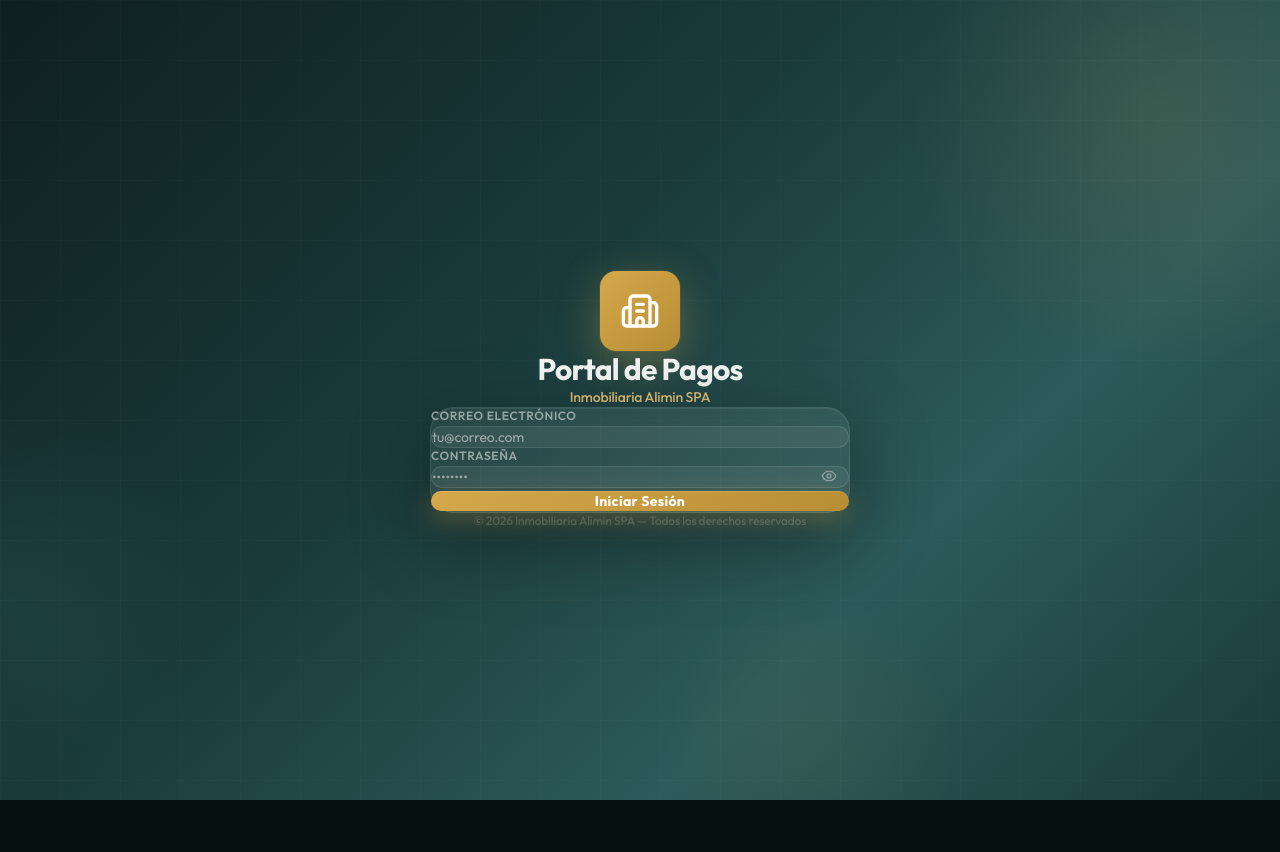
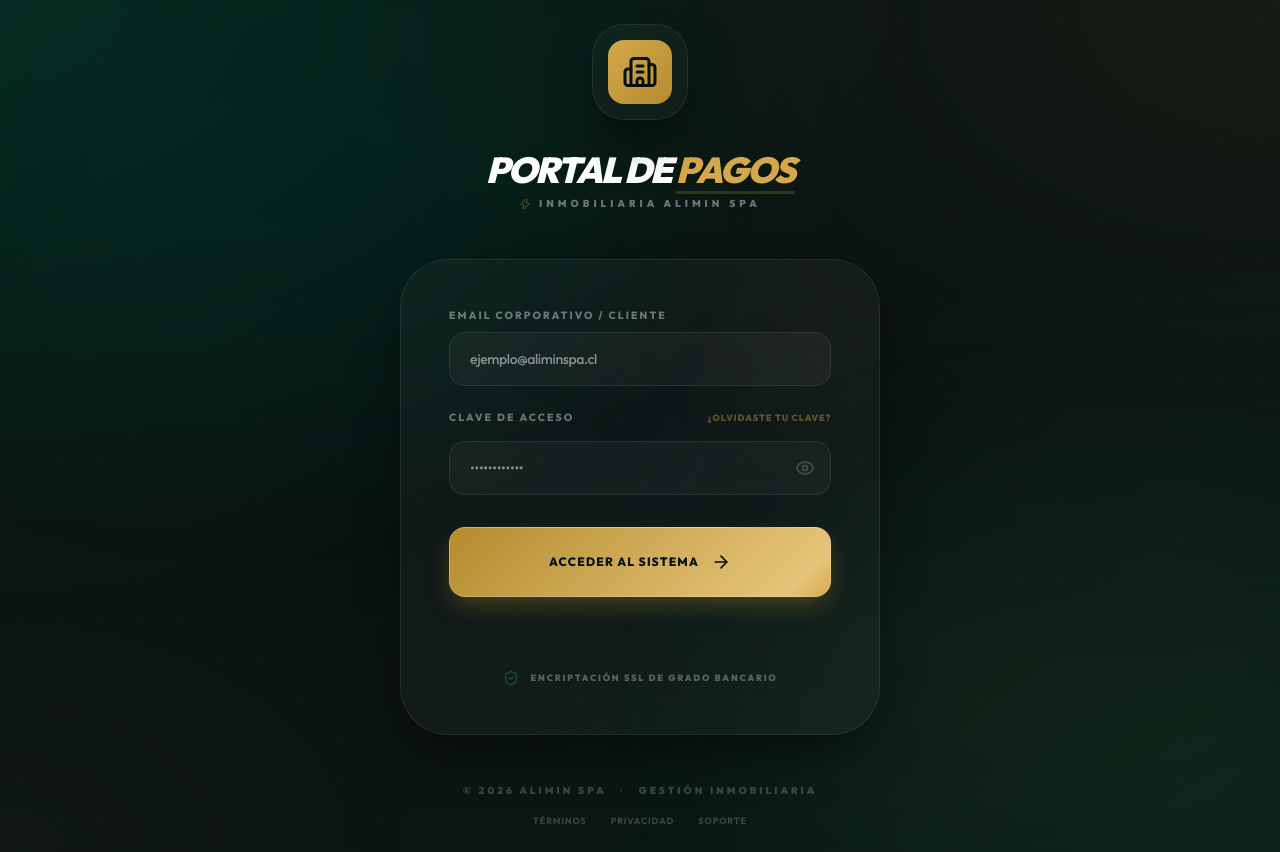
Before and after one commit to Nico-lab-cl/alimin-pagos, a Next.js app: page /login in a window 1280 px wide. Before the commit the page ends 800 px from the top, so only its background shows below. Built offline with nearby package versions, Linux system fonts and the light colour scheme.

Commit message:
design: ultra-premium Emerald & Gold overhaul for login and layouts

```diff
--- a/src/app/globals.css
+++ b/src/app/globals.css
@@ -1,150 +1,156 @@
 @import "tailwindcss";
 
+@theme {
+  --color-background: #061010;
+  --color-foreground: #ffffff;
+  --color-primary: #0a2a2a;
+  --color-primary-dark: #051414;
+  --color-accent: #d4a84b;
+  --color-accent-light: #e6c57a;
+  --color-accent-dark: #b68b2f;
+  --color-success: #10b981;
+  --color-warning: #f59e0b;
+  --color-error: #ef4444;
+
+  --font-inter: var(--font-inter);
+  --font-outfit: var(--font-outfit);
+
+  --animate-fade-in: fade-in 0.6s ease-out forwards;
+  --animate-slide-up: slide-up 0.8s cubic-bezier(0.16, 1, 0.3, 1) forwards;
+  --animate-float: float 4s ease-in-out infinite;
+  --animate-glow: glow 2s ease-in-out infinite alternate;
+
+  @keyframes fade-in {
+    from { opacity: 0; }
+    to { opacity: 1; }
+  }
+  @keyframes slide-up {
+    from { opacity: 0; transform: translateY(30px); }
+    to { opacity: 1; transform: translateY(0); }
+  }
+  @keyframes float {
+    0%, 100% { transform: translateY(0); }
+    50% { transform: translateY(-15px); }
+  }
+  @keyframes glow {
+    from { box-shadow: 0 0 5px rgba(212, 168, 75, 0.2); }
+    to { box-shadow: 0 0 20px rgba(212, 168, 75, 0.6); }
+  }
+}
+
 :root {
-  /* Royal Dark Palette */
-  --primary: #081616;
-  --primary-light: #0c2424;
-  --primary-dark: #040c0c;
-
-  --accent: #d4a84b;
-  --accent-light: #e0be72;
-  --accent-dark: #b88e35;
-
   --background: #061010;
   --foreground: #ffffff;
-
-  --muted: rgba(255, 255, 255, 0.03);
-  --muted-foreground: rgba(255, 255, 255, 0.4);
-
-  --border: rgba(255, 255, 255, 0.06);
-  --radius: 1.5rem;
-
-  /* Status Colors with Premium Glows */
-  --success: #10b981;
-  --warning: #f59e0b;
-  --destructive: #ef4444;
-  --info: #3b82f6;
-}
-
-@theme {
-  --color-accent: var(--accent);
-  --color-accent-light: var(--accent-light);
-  --color-accent-dark: var(--accent-dark);
-}
-
-* {
-  margin: 0;
-  padding: 0;
-  box-sizing: border-box;
+  --accent: #d4a84b;
+  --accent-dark: #b68b2f;
+  --accent-light: #e6c57a;
 }
 
 body {
-  font-family: 'Outfit', 'Inter', -apple-system, sans-serif;
+  background-color: var(--background);
   color: var(--foreground);
-  background: var(--background);
+  font-family: var(--font-outfit), var(--font-inter), sans-serif;
   -webkit-font-smoothing: antialiased;
-  letter-spacing: -0.01em;
+  -moz-osx-font-smoothing: grayscale;
 }
 
-/* ═══ Scrollbar Customization ═══ */
-::-webkit-scrollbar {
-  width: 5px;
-}
-::-webkit-scrollbar-track {
-  background: var(--background);
-}
-::-webkit-scrollbar-thumb {
-  background: var(--border);
-  border-radius: 10px;
-}
-::-webkit-scrollbar-thumb:hover {
-  background: var(--accent-dark);
+/* --- Ultra-Premium Glassmorphism --- */
+
+.glass-card {
+  background: rgba(255, 255, 255, 0.03);
+  backdrop-filter: blur(20px);
+  -webkit-backdrop-filter: blur(20px);
+  border: 1px solid rgba(255, 255, 255, 0.08);
+  box-shadow: 0 25px 50px -12px rgba(0, 0, 0, 0.5);
 }
 
-/* ═══ Glass Utility ═══ */
 .glass-panel {
   background: rgba(255, 255, 255, 0.02);
-  backdrop-filter: blur(20px);
-  -webkit-backdrop-filter: blur(20px);
+  backdrop-filter: blur(12px);
+  -webkit-backdrop-filter: blur(12px);
   border: 1px solid rgba(255, 255, 255, 0.05);
-  box-shadow: 0 8px 32px 0 rgba(0, 0, 0, 0.37);
 }
 
-.glass-card {
-  background: linear-gradient(135deg, rgba(255, 255, 255, 0.03) 0%, rgba(255, 255, 255, 0.01) 100%);
-  backdrop-filter: blur(10px);
-  border: 1px solid rgba(255, 255, 255, 0.06);
-  transition: all 0.4s cubic-bezier(0.23, 1, 0.32, 1);
+/* --- Brushed Gold Metallic Effect --- */
+
+.btn-metallic-gold {
+  background: linear-gradient(
+    135deg,
+    #b68b2f 0%,
+    #e6c57a 45%,
+    #d4a84b 50%,
+    #e6c57a 55%,
+    #b68b2f 100%
+  );
+  background-size: 200% 200%;
+  color: #061010;
+  font-weight: 800;
+  text-transform: uppercase;
+  letter-spacing: 0.1em;
+  transition: all 0.4s cubic-bezier(0.16, 1, 0.3, 1);
+  box-shadow: 0 10px 25px -5px rgba(182, 139, 47, 0.4);
+  border: 1px solid rgba(255, 255, 255, 0.2);
 }
 
-.glass-card:hover {
-  border-color: rgba(212, 168, 75, 0.3);
-  transform: translateY(-4px);
-  box-shadow: 0 20px 40px -20px rgba(0, 0, 0, 0.5), 0 0 20px rgba(212, 168, 75, 0.05);
+.btn-metallic-gold:hover {
+  background-position: 100% 100%;
+  transform: translateY(-2px);
+  box-shadow: 0 15px 35px -5px rgba(182, 139, 47, 0.6);
+  border-color: rgba(255, 255, 255, 0.4);
 }
 
-/* ═══ Animations ═══ */
-@keyframes mesh {
-  0% { transform: translate(0, 0) scale(1); }
-  33% { transform: translate(30px, -50px) scale(1.1); }
-  66% { transform: translate(-20px, 20px) scale(0.9); }
-  100% { transform: translate(0, 0) scale(1); }
+.btn-metallic-gold:active {
+  transform: translateY(0);
 }
 
-@keyframes fadeIn {
-  from { opacity: 0; transform: translateY(10px); }
-  to { opacity: 1; transform: translateY(0); }
+/* --- Sophisticated Emerald Mesh --- */
+
+.emerald-mesh {
+  background-color: #061010;
+  background-image:
+    radial-gradient(at 0% 0%, rgba(16, 185, 129, 0.15) 0px, transparent 50%),
+    radial-gradient(at 100% 0%, rgba(212, 168, 75, 0.08) 0px, transparent 50%),
+    radial-gradient(at 100% 100%, rgba(16, 185, 129, 0.1) 0px, transparent 50%),
+    radial-gradient(at 0% 100%, rgba(212, 168, 75, 0.05) 0px, transparent 50%);
 }
 
-@keyframes slideUp {
-  from { opacity: 0; transform: translateY(30px); }
-  to { opacity: 1; transform: translateY(0); }
+/* --- High Definition Typography --- */
+
+.text-glow {
+  text-shadow: 0 0 15px rgba(212, 168, 75, 0.3);
 }
 
-@keyframes float {
-  0% { transform: translateY(0px); }
-  50% { transform: translateY(-10px); }
-  100% { transform: translateY(0px); }
+.title-premium {
+  font-weight: 900;
+  letter-spacing: -0.05em;
+  font-style: italic;
+  text-transform: uppercase;
 }
 
-.animate-fade-in {
-  animation: fadeIn 0.6s cubic-bezier(0.23, 1, 0.32, 1) forwards;
+/* --- Custom Inputs --- */
+
+.input-premium {
+  background: rgba(255, 255,  255, 0.04);
+  border: 1px solid rgba(255, 255, 255, 0.08);
+  border-radius: 1rem;
+  padding: 1rem 1.25rem;
+  color: white;
+  transition: all 0.3s ease;
 }
 
-.animate-slide-up {
-  animation: slideUp 0.8s cubic-bezier(0.23, 1, 0.32, 1) forwards;
+.input-premium:focus {
+  outline: none;
+  border-color: var(--accent);
+  background: rgba(255, 255, 255, 0.08);
+  box-shadow: 0 0 0 4px rgba(212, 168, 75, 0.15);
 }
 
-.animate-float {
-  animation: float 4s ease-in-out infinite;
+.label-premium {
+  font-size: 0.65rem;
+  font-weight: 800;
+  text-transform: uppercase;
+  letter-spacing: 0.2em;
+  color: rgba(255, 255, 255, 0.4);
+  margin-bottom: 0.5rem;
+  display: block;
 }
-
-/* ═══ Typography ═══ */
-.text-glow {
-  text-shadow: 0 0 20px rgba(212, 168, 75, 0.4);
-}
-
-.text-gradient {
-  background: linear-gradient(135deg, #ffffff 0%, #a1a1aa 100%);
-  -webkit-background-clip: text;
-  -webkit-text-fill-color: transparent;
-}
-
-.accent-gradient {
-  background: linear-gradient(135deg, var(--accent) 0%, var(--accent-dark) 100%);
-  -webkit-background-clip: text;
-  -webkit-text-fill-color: transparent;
-}
-
-/* ═══ Layout Utilities ═══ */
-.dashboard-grid {
-  display: grid;
-  gap: 1.5rem;
-  grid-template-columns: repeat(auto-fill, minmax(300px, 1fr));
-}
-
-@media (max-width: 640px) {
-  .dashboard-grid {
-    grid-template-columns: 1fr;
-  }
-}
--- a/src/app/login/page.tsx
+++ b/src/app/login/page.tsx
@@ -3,7 +3,7 @@
 import { useState } from "react";
 import { signIn, getSession } from "next-auth/react";
 import { useRouter } from "next/navigation";
-import { Loader2, Eye, EyeOff, Building2 } from "lucide-react";
+import { Loader2, Eye, EyeOff, Building2, ShieldCheck, ArrowRight, Zap } from "lucide-react";
 
 export default function LoginPage() {
   const router = useRouter();
@@ -26,9 +26,8 @@ export default function LoginPage() {
       });
 
       if (result?.error) {
-        setError("Correo o contraseña incorrectos");
+        setError("Las credenciales proporcionadas no son válidas");
       } else {
-        // Fetch fresh session to get user role
         const session = await getSession();
         const role = (session?.user as any)?.role;
 
@@ -40,230 +39,136 @@ export default function LoginPage() {
         router.refresh();
       }
     } catch {
-      setError("Error de conexión. Intenta de nuevo.");
+      setError("Error de comunicación con el servidor central");
     } finally {
       setLoading(false);
     }
   };
 
   return (
-    <div
-      className="min-h-screen flex items-center justify-center p-4 relative overflow-hidden"
-      style={{
-        background: "linear-gradient(135deg, #0f1f1f 0%, #1a3a3a 40%, #2d5a5a 70%, #1a3a3a 100%)",
-      }}
-    >
-      {/* Animated decorative elements */}
-      <div className="absolute inset-0 overflow-hidden pointer-events-none">
-        <div
-          className="absolute -top-32 -right-32 w-[500px] h-[500px] rounded-full"
-          style={{
-            background: "radial-gradient(circle, rgba(212,168,75,0.12) 0%, transparent 70%)",
-            animation: "pulse-soft 6s ease-in-out infinite",
-          }}
-        />
-        <div
-          className="absolute top-1/2 -left-48 w-[400px] h-[400px] rounded-full"
-          style={{
-            background: "radial-gradient(circle, rgba(45,90,90,0.3) 0%, transparent 70%)",
-            animation: "pulse-soft 8s ease-in-out infinite 2s",
-          }}
-        />
-        <div
-          className="absolute -bottom-24 right-1/4 w-[300px] h-[300px] rounded-full"
-          style={{
-            background: "radial-gradient(circle, rgba(212,168,75,0.06) 0%, transparent 70%)",
-            animation: "pulse-soft 7s ease-in-out infinite 1s",
-          }}
-        />
-        {/* Grid pattern overlay */}
-        <div
-          className="absolute inset-0"
-          style={{
-            backgroundImage: `
-              linear-gradient(rgba(255,255,255,0.015) 1px, transparent 1px),
-              linear-gradient(90deg, rgba(255,255,255,0.015) 1px, transparent 1px)
-            `,
-            backgroundSize: "60px 60px",
-          }}
-        />
+    <div className="min-h-screen flex items-center justify-center p-6 relative overflow-hidden emerald-mesh">
+      {/* Decorative Background Elements */}
+      <div className="absolute inset-0 pointer-events-none overflow-hidden">
+        <div className="absolute -top-[10%] -left-[10%] w-[60%] h-[60%] rounded-full bg-emerald-500/5 blur-[120px] animate-pulse" />
+        <div className="absolute -bottom-[10%] -right-[10%] w-[50%] h-[50%] rounded-full bg-accent/5 blur-[100px] animate-float" />
+        <div className="absolute inset-0 opacity-[0.03]" style={{ backgroundImage: "radial-gradient(#ffffff 1px, transparent 1px)", backgroundSize: "40px 40px" }} />
       </div>
 
-      <div className="w-full max-w-[420px] animate-fade-in relative z-10">
-        {/* Logo & Header */}
-        <div className="text-center mb-10">
-          <div
-            className="inline-flex items-center justify-center w-20 h-20 rounded-2xl mb-5"
-            style={{
-              background: "linear-gradient(135deg, var(--accent) 0%, var(--accent-dark) 100%)",
-              boxShadow: "0 12px 40px rgba(212, 168, 75, 0.35), 0 0 0 1px rgba(212,168,75,0.1)",
-            }}
-          >
-            <Building2 className="w-10 h-10 text-white" />
+      <div className="w-full max-w-[480px] animate-slide-up relative z-10">
+        {/* Logo & Branding */}
+        <div className="text-center mb-12">
+          <div className="inline-flex items-center justify-center w-24 h-24 rounded-[2rem] glass-card mb-8 border-accent/20 group hover:border-accent/50 transition-all duration-700">
+            <div className="w-16 h-16 rounded-2xl bg-gradient-to-br from-accent to-accent-dark flex items-center justify-center shadow-2xl group-hover:scale-110 transition-transform">
+              <Building2 className="w-9 h-9 text-[#061010]" />
             </div>
-          <h1
-            className="text-3xl font-bold tracking-tight"
-            style={{ color: "rgba(255,255,255,0.95)" }}
-          >
-            Portal de Pagos
+          </div>
+          <h1 className="text-4xl font-black text-white italic uppercase tracking-tighter mb-2 leading-none">
+            Portal de <span className="text-accent underline decoration-accent/20 underline-offset-8">Pagos</span>
           </h1>
-          <p className="text-sm mt-2 font-medium" style={{ color: "var(--accent-light)" }}>
-            Inmobiliaria Alimin SPA
-          </p>
+          <div className="flex items-center justify-center gap-2 opacity-40">
+            <Zap className="w-3 h-3 text-accent" />
+            <p className="text-[10px] font-black uppercase tracking-[0.4em]">Inmobiliaria Alimin SPA</p>
+          </div>
         </div>
 
-        {/* Login Card */}
-        <div
-          className="rounded-3xl p-8"
-          style={{
-            background: "rgba(255,255,255,0.06)",
-            backdropFilter: "blur(24px)",
-            WebkitBackdropFilter: "blur(24px)",
-            boxShadow: "0 24px 80px rgba(0,0,0,0.4), inset 0 1px 0 rgba(255,255,255,0.08)",
-            border: "1px solid rgba(255,255,255,0.08)",
-          }}
-        >
-          <form onSubmit={handleSubmit} className="space-y-5">
-            {/* Email */}
-            <div>
-              <label
-                htmlFor="email"
-                className="block text-xs font-semibold mb-2 uppercase tracking-wider"
-                style={{ color: "rgba(255,255,255,0.5)" }}
-              >
-                Correo electrónico
+        {/* Robust Login Card */}
+        <div className="glass-card rounded-[3rem] p-10 md:p-12 border-white/10 relative overflow-hidden">
+          {/* Subtle Internal Glow */}
+          <div className="absolute top-0 right-0 w-32 h-32 bg-accent/5 blur-3xl" />
+
+          <form onSubmit={handleSubmit} className="space-y-8 relative z-10">
+            <div className="space-y-6">
+              {/* Email Field */}
+              <div className="space-y-2">
+                <label htmlFor="email" className="label-premium">
+                  Email Corporativo / Cliente
                 </label>
+                <div className="relative group">
                   <input
                     id="email"
                     type="email"
                     value={email}
                     onChange={(e) => setEmail(e.target.value)}
-                placeholder="tu@correo.com"
+                    placeholder="ejemplo@aliminspa.cl"
                     required
-                className="w-full px-4 py-3.5 rounded-xl text-sm transition-all duration-200"
-                style={{
-                  border: "1px solid rgba(255,255,255,0.1)",
-                  background: "rgba(255,255,255,0.06)",
-                  color: "white",
-                  outline: "none",
-                }}
-                onFocus={(e) => {
-                  e.target.style.borderColor = "var(--accent)";
-                  e.target.style.boxShadow = "0 0 0 3px rgba(212,168,75,0.15)";
-                }}
-                onBlur={(e) => {
-                  e.target.style.borderColor = "rgba(255,255,255,0.1)";
-                  e.target.style.boxShadow = "none";
-                }}
+                    className="w-full input-premium pl-4 pr-4 py-5 text-sm font-medium tracking-tight"
                   />
                 </div>
+              </div>
 
-            {/* Password */}
-            <div>
-              <label
-                htmlFor="password"
-                className="block text-xs font-semibold mb-2 uppercase tracking-wider"
-                style={{ color: "rgba(255,255,255,0.5)" }}
-              >
-                Contraseña
-              </label>
-              <div className="relative">
+              {/* Password Field */}
+              <div className="space-y-2">
+                <div className="flex justify-between items-center">
+                  <label htmlFor="password" className="label-premium">Clave de Acceso</label>
+                  <button type="button" className="text-[9px] font-black uppercase text-accent/40 hover:text-accent tracking-widest transition-colors mb-2">¿Olvidaste tu clave?</button>
+                </div>
+                <div className="relative group">
                   <input
                     id="password"
                     type={showPassword ? "text" : "password"}
                     value={password}
                     onChange={(e) => setPassword(e.target.value)}
-                  placeholder="••••••••"
+                    placeholder="••••••••••••"
                     required
                     minLength={6}
-                  className="w-full px-4 py-3.5 pr-12 rounded-xl text-sm transition-all duration-200"
-                  style={{
-                    border: "1px solid rgba(255,255,255,0.1)",
-                    background: "rgba(255,255,255,0.06)",
-                    color: "white",
-                    outline: "none",
-                  }}
-                  onFocus={(e) => {
-                    e.target.style.borderColor = "var(--accent)";
-                    e.target.style.boxShadow = "0 0 0 3px rgba(212,168,75,0.15)";
-                  }}
-                  onBlur={(e) => {
-                    e.target.style.borderColor = "rgba(255,255,255,0.1)";
-                    e.target.style.boxShadow = "none";
-                  }}
+                    className="w-full input-premium pl-4 pr-12 py-5 text-sm font-medium tracking-tight"
                   />
                   <button
                     type="button"
                     onClick={() => setShowPassword(!showPassword)}
-                  className="absolute right-3 top-1/2 -translate-y-1/2 p-1.5 rounded-lg transition-colors cursor-pointer"
-                  style={{ color: "rgba(255,255,255,0.4)" }}
+                    className="absolute right-4 top-1/2 -translate-y-1/2 text-white/20 hover:text-accent transition-colors"
                   >
-                  {showPassword ? (
-                    <EyeOff className="w-4 h-4" />
-                  ) : (
-                    <Eye className="w-4 h-4" />
-                  )}
+                    {showPassword ? <EyeOff className="w-5 h-5" /> : <Eye className="w-5 h-5" />}
                   </button>
                 </div>
               </div>
+            </div>
 
-            {/* Error */}
+            {/* Error Message */}
             {error && (
-              <div
-                className="p-3.5 rounded-xl text-sm font-medium text-center animate-fade-in"
-                style={{
-                  background: "rgba(220, 38, 38, 0.15)",
-                  color: "#ff6b6b",
-                  border: "1px solid rgba(220, 38, 38, 0.25)",
-                }}
-              >
+              <div className="p-5 rounded-2xl bg-error/10 border border-error/20 text-[11px] font-bold text-error text-center animate-fade-in uppercase tracking-wider">
                 {error}
               </div>
             )}
 
-            {/* Submit */}
+            {/* Submit Button - Brushed Gold */}
             <button
               type="submit"
               disabled={loading}
-              className="w-full py-4 rounded-xl text-white font-bold text-sm tracking-wide transition-all duration-300 disabled:opacity-60 cursor-pointer"
-              style={{
-                background: loading
-                  ? "rgba(212,168,75,0.4)"
-                  : "linear-gradient(135deg, var(--accent) 0%, var(--accent-dark) 100%)",
-                boxShadow: loading
-                  ? "none"
-                  : "0 8px 24px rgba(212,168,75,0.35), inset 0 1px 0 rgba(255,255,255,0.15)",
-              }}
-              onMouseEnter={(e) => {
-                if (!loading) {
-                  (e.target as HTMLElement).style.transform = "translateY(-2px)";
-                  (e.target as HTMLElement).style.boxShadow = "0 12px 32px rgba(212,168,75,0.45), inset 0 1px 0 rgba(255,255,255,0.15)";
-                }
-              }}
-              onMouseLeave={(e) => {
-                (e.target as HTMLElement).style.transform = "translateY(0)";
-                (e.target as HTMLElement).style.boxShadow = "0 8px 24px rgba(212,168,75,0.35), inset 0 1px 0 rgba(255,255,255,0.15)";
-              }}
+              className="w-full py-6 rounded-2xl btn-metallic-gold text-xs flex items-center justify-center gap-3 active:scale-[0.98]"
             >
               {loading ? (
-                <span className="flex items-center justify-center gap-2">
-                  <Loader2 className="w-4 h-4 animate-spin" />
-                  Iniciando sesión...
-                </span>
+                <>
+                  <Loader2 className="w-5 h-5 animate-spin" />
+                  Verificando Credenciales...
+                </>
               ) : (
-                "Iniciar Sesión"
+                <>
+                  Acceder al Sistema
+                  <ArrowRight className="w-5 h-5" />
+                </>
               )}
             </button>
           </form>
+
+          {/* Security Indicator */}
+          <div className="mt-10 pt-8 border-t border-white/5 flex items-center justify-center gap-3 opacity-30">
+            <ShieldCheck className="w-4 h-4 text-emerald-400" />
+            <p className="text-[9px] font-black uppercase tracking-[0.2em]">Encriptación SSL de Grado Bancario</p>
+          </div>
         </div>
 
-        {/* Footer */}
-        <p
-          className="text-center text-xs mt-8 font-medium"
-          style={{ color: "rgba(255,255,255,0.25)" }}
-        >
-          © 2026 Inmobiliaria Alimin SPA — Todos los derechos reservados
+        {/* Improved Footer */}
+        <div className="mt-12 text-center space-y-4">
+          <p className="text-[10px] font-black uppercase tracking-[0.3em] text-white/20">
+            © 2026 Alimin SPA <span className="mx-2 opacity-50">•</span> Gestión Inmobiliaria
           </p>
+          <div className="flex justify-center gap-6 opacity-20 hover:opacity-100 transition-opacity">
+            <a href="#" className="text-[9px] font-bold uppercase tracking-widest hover:text-accent transition-colors">Términos</a>
+            <a href="#" className="text-[9px] font-bold uppercase tracking-widest hover:text-accent transition-colors">Privacidad</a>
+            <a href="#" className="text-[9px] font-bold uppercase tracking-widest hover:text-accent transition-colors">Soporte</a>
+          </div>
+        </div>
       </div>
     </div>
   );
--- a/src/app/user/page.tsx
+++ b/src/app/user/page.tsx
@@ -180,11 +180,11 @@ export default function UserDashboard() {
 
                   <Link
                     href={`/user/pay/${lot.reservationId}`}
-                    className="w-full sm:w-auto min-w-[200px] py-4 rounded-2xl bg-white text-black font-black text-[11px] uppercase tracking-[0.2em] flex items-center justify-center gap-3 transition-all hover:bg-accent hover:shadow-[0_15px_30px_rgba(212,168,75,0.4)] hover:-translate-y-1 active:scale-95 group/btn"
+                    className="w-full sm:w-auto min-w-[220px] py-5 rounded-2xl btn-metallic-gold text-[10px] flex items-center justify-center gap-4 active:scale-95 group/btn"
                   >
-                    <CreditCard className="w-4 h-4 transition-transform group-hover/btn:-rotate-12" />
+                    <CreditCard className="w-5 h-5 transition-transform group-hover/btn:-rotate-12" />
                     Ejecutar Pago
-                    <ArrowRight className="w-4 h-4 transition-transform group-hover/btn:translate-x-1" />
+                    <ArrowRight className="w-5 h-5 transition-transform group-hover/btn:translate-x-1" />
                   </Link>
                 </div>
               </div>
```
Also changed, not shown: src/app/admin/layout.tsx (+29 -29 lines), src/app/admin/page.tsx (+54 -54 lines), src/app/user/layout.tsx (+27 -26 lines). Lines whose indentation alone changed are shown as unchanged.
